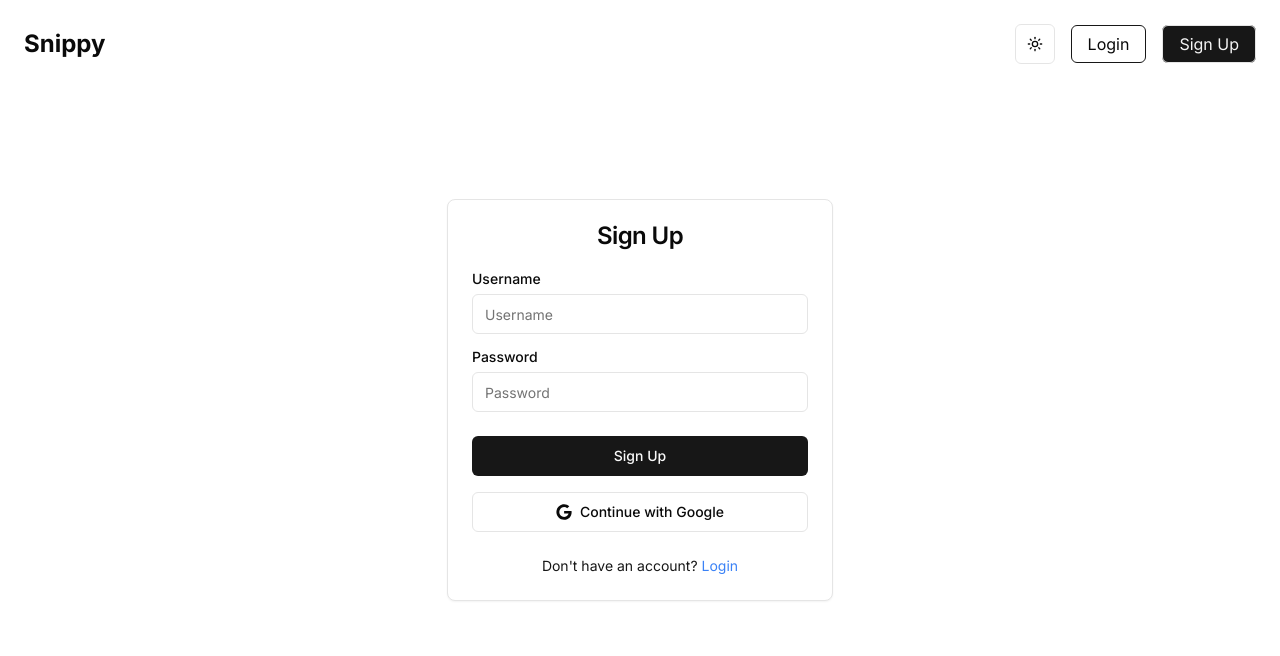
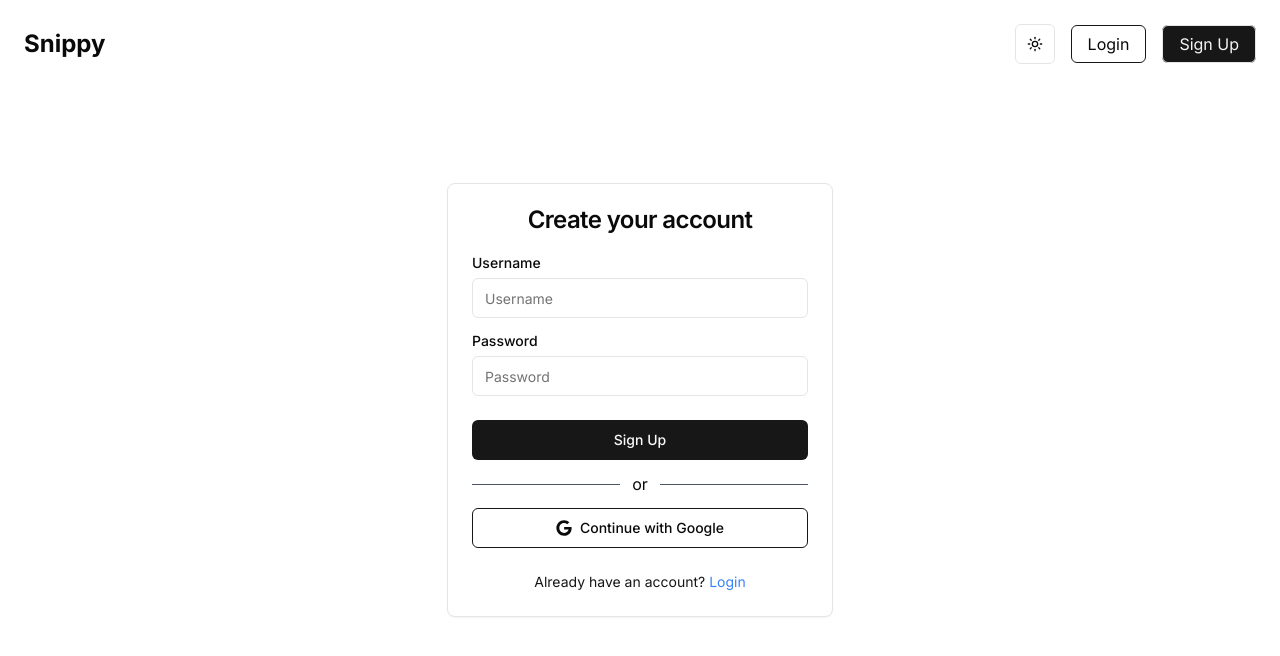
Before and after one commit to fitrahidayaat/snippy, a Next.js app: page /signup in a window 1280 px wide. Shown: the top 656 px of the page. Built offline with nearby package versions, Linux system fonts and the light colour scheme.

Commit message:
fix button

```diff
--- a/app/login/page.tsx
+++ b/app/login/page.tsx
@@ -19,7 +19,7 @@ export default function LoginPage() {
     <div className="h-screen flex justify-center items-center">
       <Card>
         <CardHeader className="min-w-96">
-          <CardTitle className="text-center">Login</CardTitle>
+          <CardTitle className="text-center">Login to your account</CardTitle>
         </CardHeader>
         <CardContent>
           <form action="" className="flex flex-col">
@@ -31,8 +31,13 @@ export default function LoginPage() {
               <Label htmlFor="password">Password</Label>
               <Input id="password" name="password" type="password" placeholder="Password" className="" />
             </div>
-            <Button type="submit" className="mb-4">Login</Button>
-            <Button type="button" className="bg-background border text-foreground hover:bg-accent"><FaGoogle/>Continue with Google</Button>
+            <Button type="submit" className="">Login</Button>
+            <div className="flex justify-center items-center gap-3">
+              <span className="bg-gray-600 h-[1px] w-full"/>
+              <p className="text-center my-3">or</p>
+              <span className="bg-gray-600 h-[1px] w-full"/>
+            </div>
+            <Button type="button" className="bg-background border border-primary text-foreground hover:bg-accent"><FaGoogle/>Continue with Google</Button>
           </form>
         </CardContent>
         <CardFooter className="flex justify-center">
--- a/app/signup/page.tsx
+++ b/app/signup/page.tsx
@@ -19,7 +19,7 @@ export default function SignupPage() {
     <div className="h-screen flex justify-center items-center">
       <Card>
         <CardHeader className="min-w-96">
-          <CardTitle className="text-center">Sign Up</CardTitle>
+          <CardTitle className="text-center">Create your account</CardTitle>
         </CardHeader>
         <CardContent>
           <form action="" className="flex flex-col">
@@ -31,12 +31,17 @@ export default function SignupPage() {
               <Label htmlFor="password">Password</Label>
               <Input id="password" name="password" type="password" placeholder="Password" className="" />
             </div>
-            <Button type="submit" className="mb-4">Sign Up</Button>
-            <Button type="button" className="bg-background border text-foreground hover:bg-accent"><FaGoogle/>Continue with Google</Button>
+            <Button type="submit" className="">Sign Up</Button>
+            <div className="flex justify-center items-center gap-3">
+              <span className="bg-gray-600 h-[1px] w-full"/>
+              <p className="text-center my-3">or</p>
+              <span className="bg-gray-600 h-[1px] w-full"/>
+            </div>
+            <Button type="button" className="bg-background border border-primary text-foreground hover:bg-accent"><FaGoogle/>Continue with Google</Button>
           </form>
         </CardContent>
         <CardFooter className="flex justify-center">
-          <CardDescription className="text-primary">Don&apos;t have an account? <Link className="text-blue-500 hover:underline" href="/login">Login</Link></CardDescription>
+          <CardDescription className="text-primary">Already have an account? <Link className="text-blue-500 hover:underline" href="/login">Login</Link></CardDescription>
         </CardFooter>
       </Card>
     </div>
```
